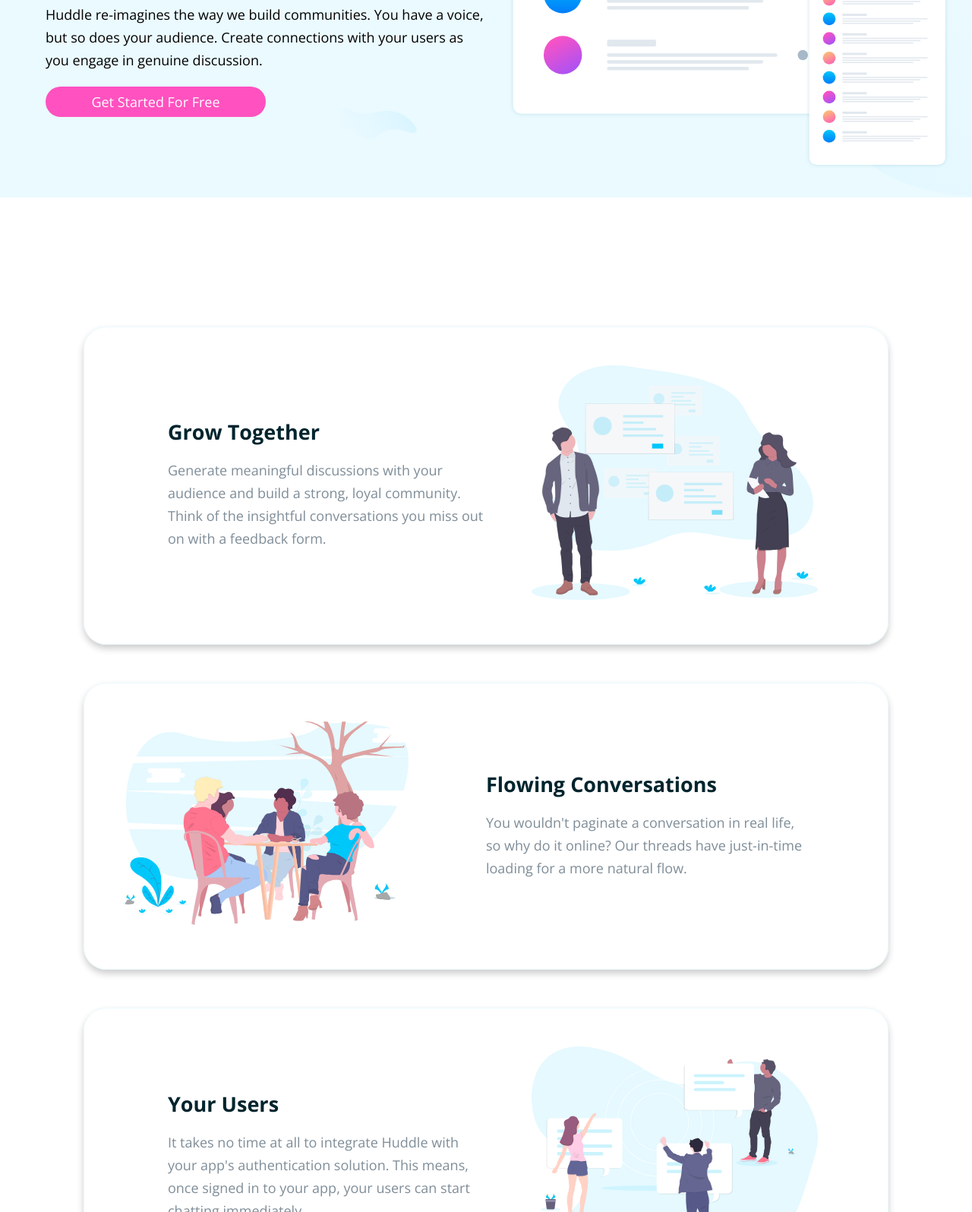
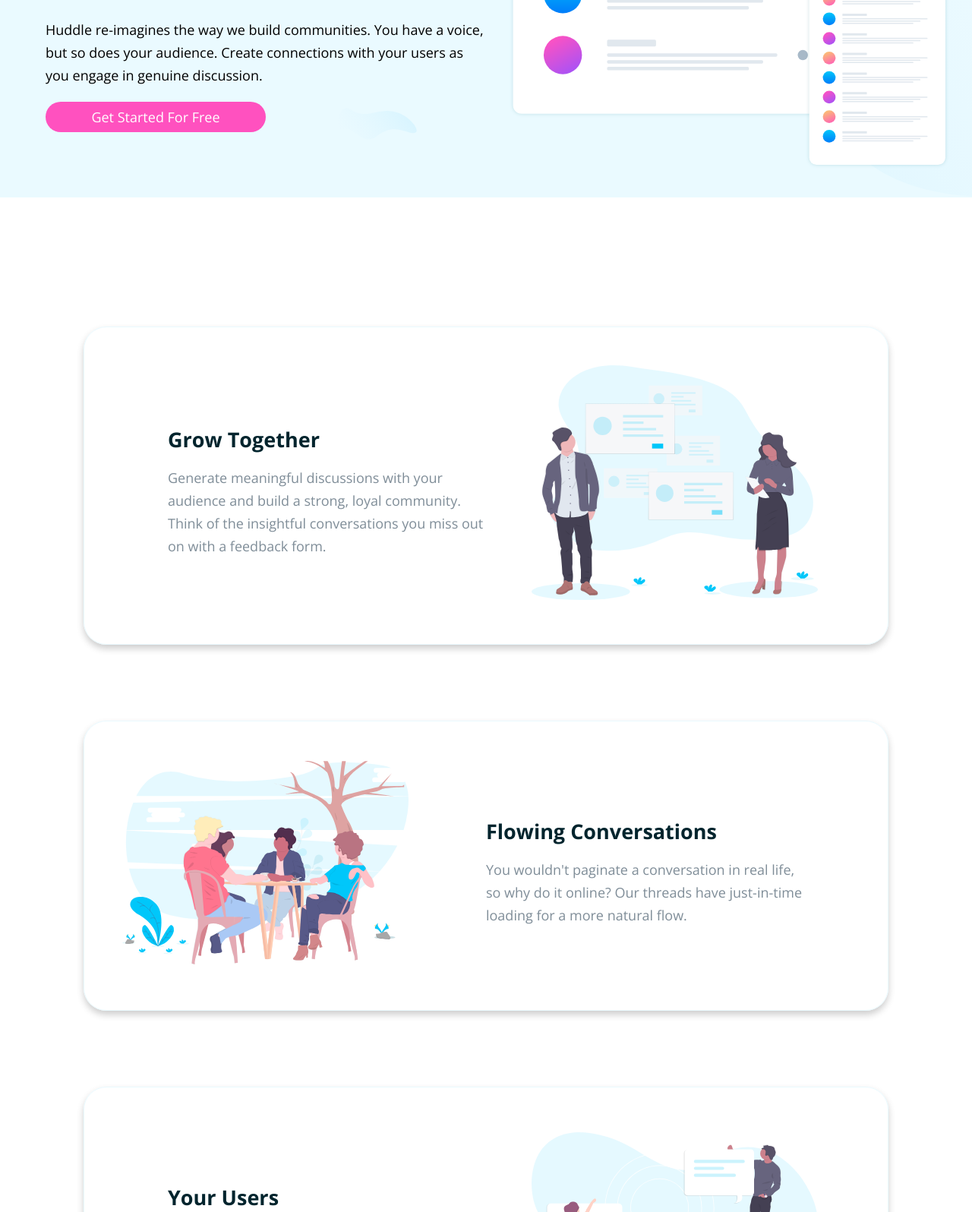
Before and after one commit to mstanka/huddle-landing-page, a plain HTML site: page index.html in a window 1280 px wide. Shown: the part 409-2005 px from the top of the page at 76% size. Drawn offline with nearby package versions, Linux system fonts and the light colour scheme.

Commit message:
features and padding

```diff
--- a/css/mobile.css
+++ b/css/mobile.css
@@ -1,9 +1,10 @@
 body {
   max-width: auto;
 }
-.p-2 {
-  padding: 0;
-}
+.p-1 { padding: 1rem; }
+.p-2 { padding: 0; }
+.py-2 { padding: 6rem 1rem; }
+
 .btn {
   padding: .2rem 3rem;
 }
@@ -22,21 +23,43 @@ body {
 }
 .home__content {
   flex-direction: column;
+  justify-content: center;
   text-align: center;
+
 }
 .home__content--text {
   justify-content: center;
+}
+
+.home__content--button-container {
+  text-align: center;
 }
 .home__content--button {
   max-width: 50%;
  }
 
 /* Features sections */
-.feature__grow,
-.feature__conversation,
-.feature__users {
+.feature__section,
+.feature__section:first-child,
+.feature__section:last-child {
   flex-direction: column;
   justify-content: center;
   text-align: center;
   align-items: center;
 }
+.feature__section {
+  margin: 1rem;
+}
+
+/* Footer */
+.footer__message--container {
+  flex-direction: column;
+  height: 20rem;
+}
+.footer__message {
+  top: -10%;
+}
+
+.footer__content {
+ flex-direction: column;
+}
--- a/css/style.css
+++ b/css/style.css
@@ -42,9 +42,11 @@ a {
   font-family: 'Poppins', sans-serif;
   padding-top: 2rem;
   padding-bottom: 4rem;
+  line-height: 5rem;
 }
 .m-heading {
   font-weight: 700;
+  padding-top: 2rem;
   padding-bottom: 2rem;
   color: var(--neutral-color-dark);
 }
@@ -72,19 +74,21 @@ a {
   color: var(--neutral-color-dark);
   font-weight: 700;
 }
-.home__content {
+.home__content,
+.home__content--button-container {
   display: flex;
-  justify-content: center;
+  /* justify-content: left; */
   text-align: left;
   align-items: center;
 }
 .home__content > div {
   flex: 1;
- }
+}
 .home__content--button {
   background-color: var(--primary-color);
   max-width: 50%;
   margin-top: 2rem;
+  flex: 1;
 }
 .home__content--image img {
   max-width: 100%;
@@ -92,34 +96,31 @@ a {
 }
 
 /* Features sections */
-#feature,
-.feature__grow,
-.feature__conversation,
-.feature__users {
+.feature__container,
+.feature__section {
   display: flex;
   justify-content: center;
   text-align: left;
   align-items: center;
 }
-.feature__grow,
-.feature__users {
+.feature__container {
+  flex-direction: column;
+}
+.feature__section:first-child,
+.feature__section:last-child {
   flex-direction: row-reverse;
 }
-.feature__container div,
-.feature__grow div,
-.feature__conversation div,
-.feature__users div {
+.feature__container > div,
+.feature__section > div {
   flex: 1;
 }
-.feature__grow,
-.feature__conversation,
-.feature__users {
+.feature__section {
   border: var(--neutral-color-light) .1rem solid;
   box-shadow: 0 .5rem 1rem rgb(0, 0, 0, .2);
   border-radius: 3rem;
   padding: 5rem;
   margin: 5rem;
-}
+ }
 .feature--image img {
   max-width: 90%;
   height: auto;
@@ -149,6 +150,7 @@ a {
   text-align: center;
   align-items: center;
   position: absolute;
+  overflow: auto;
   z-index: 1;
   top: -20%;
   border: var(--neutral-color-light) .1rem solid;
@@ -180,11 +182,12 @@ a {
 }
 .footer__col li {
   list-style: none;
+  padding: 1rem;
 }
 .footer__col i {
-  padding: 1rem;
   border: #fff 1px solid;
   border-radius: 50%;
+  padding: 1rem;
   margin: 1rem;
 }
 .footer__bottom {
--- a/index.html
+++ b/index.html
@@ -2,7 +2,7 @@
 <html lang="en">
 <head>
   <meta charset="UTF-8">
-  <meta name="viewport" content="width=device-width, initial-scale=1.0"> <!-- displays site properly based on user's device -->
+  <meta name="viewport" content="width=device-width, initial-scale=1.0">
   <link rel="stylesheet" href="css/style.css">
   <link rel="stylesheet" media="screen and (max-width: 768px)" href="css/mobile.css">
   <link rel="icon" type="image/png" sizes="32x32" href="./img/favicon-32x32.png">
@@ -21,7 +21,9 @@
           <h1 class="l-heading">Build The Community Your Fans Will Love</h1>
           <p>Huddle re-imagines the way we build communities. You have a voice, but so does your audience.
             Create connections with your users as you engage in genuine discussion.</p>
-          <div class="home__content--button btn"><a href="#">Get Started For Free </a></div>
+          <div class="home__content--button-container">
+            <div class="home__content--button btn"><a href="#">Get Started For Free </a></div>
+          </div>
         </div>
         <div class="home__content--image">
           <img src="img/illustration-mockups.svg" alt="Mock-ups">
@@ -31,7 +33,7 @@
   <!-- Section Features -->
   <main id="feature">
     <div class="feature__container py-2">
-      <div class="feature__grow">
+      <div class="feature__section">
         <div class="feature--image">
             <img src="img/illustration-grow-together.svg" alt="Grow Together">
         </div>
@@ -41,7 +43,7 @@
             Think of the insightful conversations you miss out on with a feedback form.</p>
         </div>
       </div>
-      <div class="feature__conversation">
+      <div class="feature__section">
         <div class="feature--image">
           <img src="img/illustration-flowing-conversation.svg" alt="Flowing Conversation">
         </div>
@@ -51,7 +53,7 @@
               have just-in-time loading for a more natural flow.</p>
         </div>
       </div>
-      <div class="feature__users">
+      <div class="feature__section">
         <div class="feature--image">
           <img src="img/illustration-your-users.svg" alt="Your Users">
         </div>
@@ -82,26 +84,26 @@
     <div class="footer__content px-1">
       <div class="footer__col px-1">
         <ul >
-          <li class="p-0"><img src="img/icon-location.svg" alt="Location Icon">
+          <li><img src="img/icon-location.svg" alt="Location Icon">
             Lorem ipsum dolor sit amet, consectetur adipiscing elit, sed do eiusmod tempor
             incididunt ut labore et dolore magna aliqua</li>
-          <li class="p-0"><img src="img/icon-phone.svg" alt="Phone Icon">+1-543-123-4567</li>
-          <li class="p-0"><img src="img/icon-email.svg" alt="Email Icon">
+          <li><img src="img/icon-phone.svg" alt="Phone Icon">+1-543-123-4567</li>
+          <li><img src="img/icon-email.svg" alt="Email Icon">
             <a href="mailto:example@huddle.com">example@huddle.com</a></li>
         </ul>
       </div>
       <div class="footer__col px-1">
         <ul>
-          <li class="p-0">About Us</li>
-          <li class="p-0">What We Do</li>
-          <li class="p-0">FAQ</li>
+          <li>About Us</li>
+          <li>What We Do</li>
+          <li>FAQ</li>
         </ul>
       </div>
       <div class="footer__col px-1">
         <ul>
-          <li class="p-0">Career</li>
-          <li class="p-0">Blog</li>
-          <li class="p-0">Contact Us</li>
+          <li>Career</li>
+          <li>Blog</li>
+          <li>Contact Us</li>
         </ul>
       </div>
       <div class="footer__col px-1">
```
Also changed, not shown: img/icon-messages.svg (deleted).
